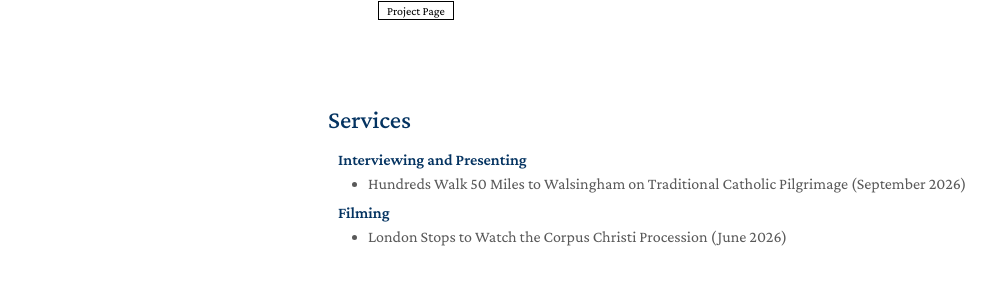
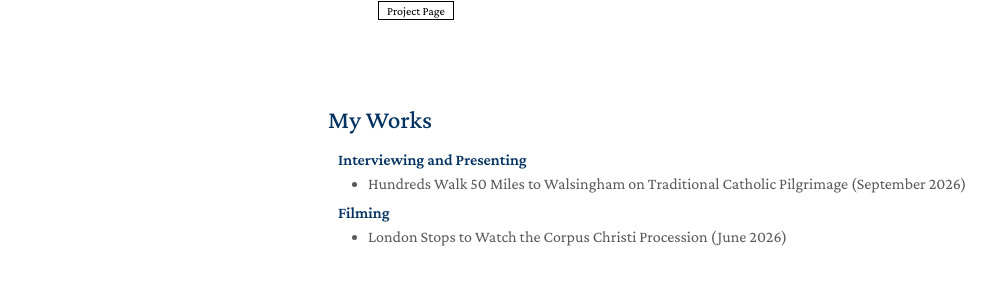
Before and after one commit to cyrillusmariae/portfolio-website, a Jekyll site: the page built from index.md, in a window 1280 px wide and 1236 px high. Shown: the part 849-1149 px from the top of the window, without its empty margins (142-1144 px from the left). Built offline with Jekyll 4.4.1, drawn with Linux system fonts in a browser that asks for light colours; a style sheet for code colours, icons or effects is not loaded; our own code applies the rules of GitHub Pages for plain Markdown files.

Commit message:
Update section title and video descriptions

```diff
--- a/_includes/services.md
+++ b/_includes/services.md
@@ -1,13 +1,13 @@
-## Services
+## My Works
 
 <h4 style="margin:0 10px 0;">Interviewing and Presenting</h4>
 
 <ul style="margin:0 0 5px;">
-  <li><a target="_blank" href="https://www.youtube.com/watch?v=VzjaYNOHkhA"><autocolor>Hundreds Walk 50 Miles to Walsingham on Traditional Catholic Pilgrimage (September 2026)</autocolor></a></li>
+  <li><a target="_blank" href="https://www.youtube.com/watch?v=VzjaYNOHkhA"><autocolor>Hundreds Walk 50 Miles to Walsingham on Traditional Catholic Pilgrimage</autocolor></a> (September 2026)</li>
 </ul>
 
 <h4 style="margin:0 10px 0;">Filming</h4>
 
 <ul style="margin:0 0 20px;">
-  <li><a target="_blank" href="https://www.youtube.com/watch?v=8XYn-33OaGo&t=21s"><autocolor>London Stops to Watch the Corpus Christi Procession (June 2026)</autocolor></a></li>
+  <li><a target="_blank" href="https://www.youtube.com/watch?v=8XYn-33OaGo&t=21s"><autocolor>London Stops to Watch the Corpus Christi Procession</autocolor></a> (June 2026)</li>
 </ul>
```
